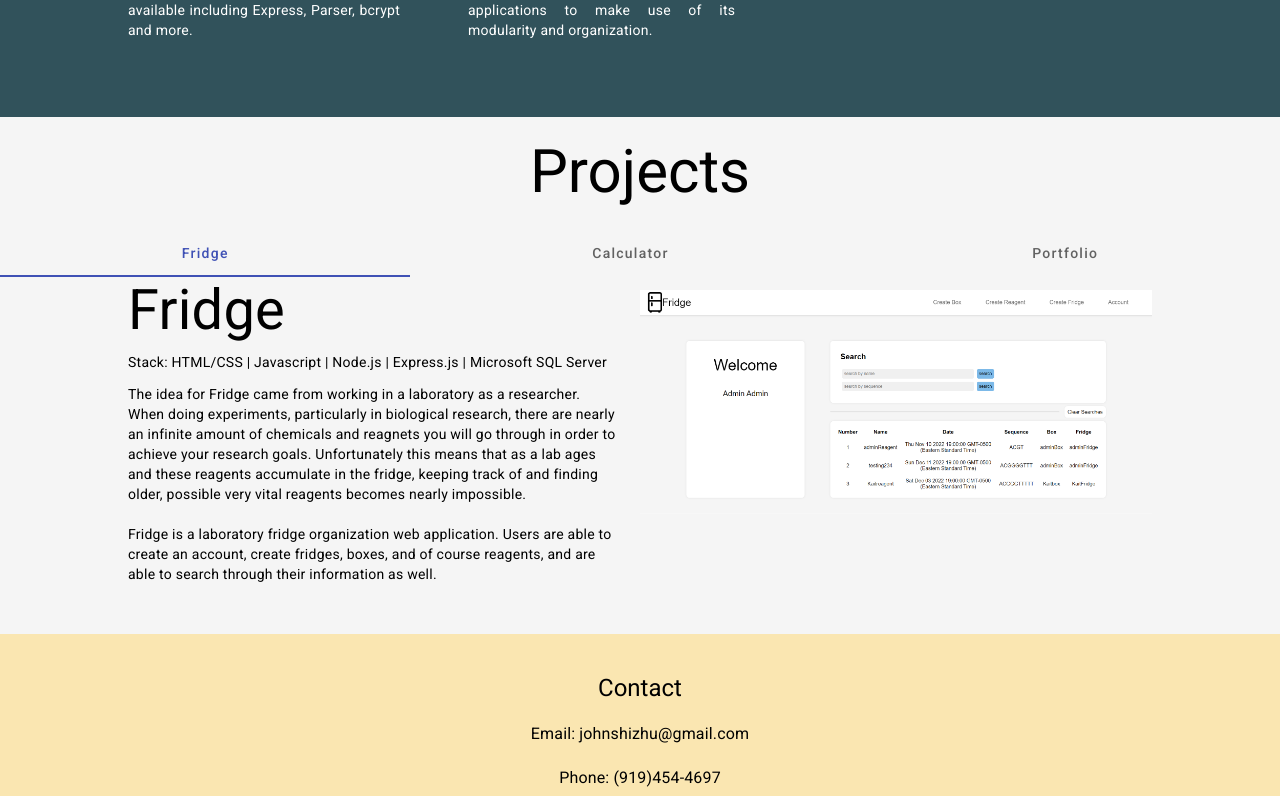
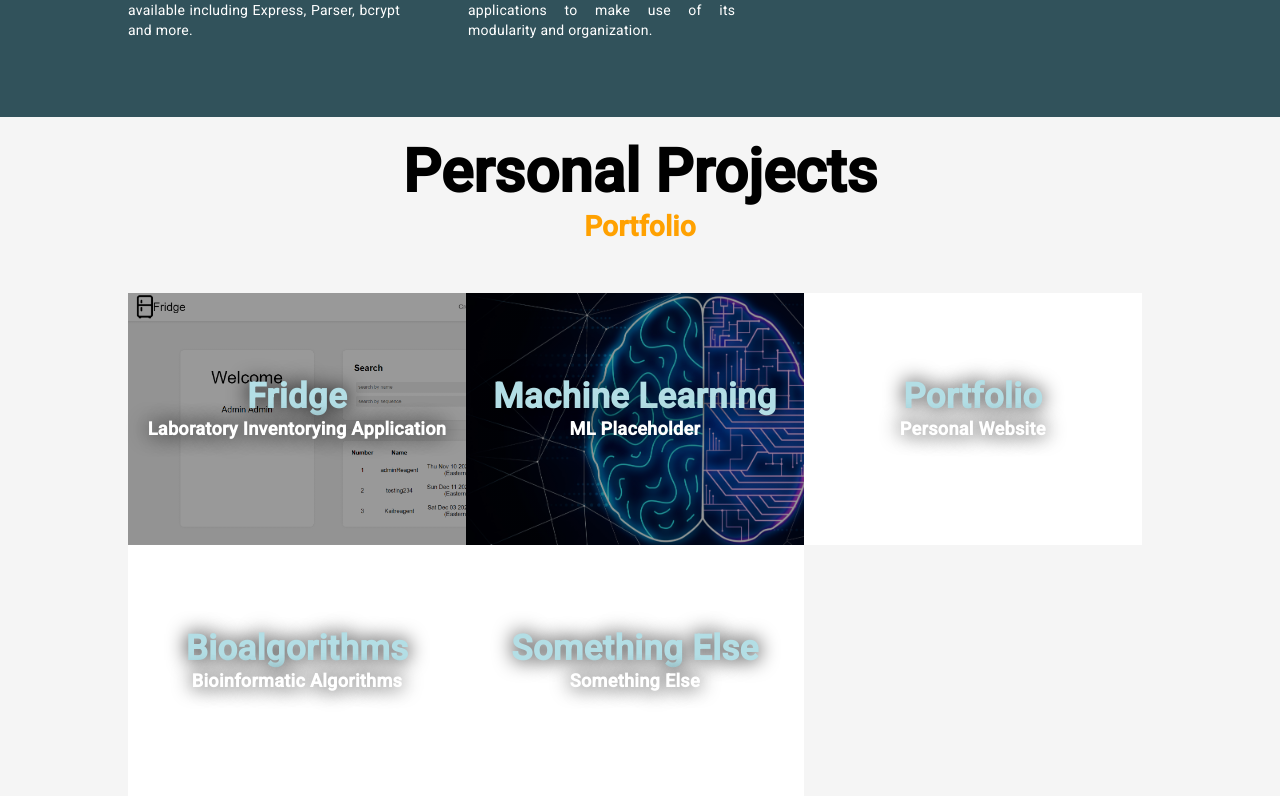
Before and after one commit to johnshizhu/Portfolio, an Angular app: page / in a window 1280 px wide. Shown: the part 2424-3220 px from the top of the page. Built offline with nearby package versions, Linux system fonts and the light colour scheme.

Commit message:
projects section update

```diff
--- a/angular.json
+++ b/angular.json
@@ -96,5 +96,8 @@
         }
       }
     }
+  },
+  "cli": {
+    "analytics": "1760b258-2f6d-4d3d-9773-736b17fb4ea7"
   }
 }
--- a/src/app/projects/projects.component.css
+++ b/src/app/projects/projects.component.css
@@ -4,9 +4,17 @@
     transition-duration: 0.2s;
 }
 #projectsTitle {
-    padding: 3% 3% 2% 3%;
+    padding: 3% 3% 1% 3%;
     text-align: center;
     font-size: 60px;
+    font-weight: bold;
+}
+#projects-subtitle {
+    font-size: 2em;
+    color: #FFA101;
+    text-align: center;
+    margin-bottom: 2em;
+    font-weight: bold;
 }
 .tabContent {
     text-align: left;
@@ -27,3 +35,53 @@
 #fridgeImage {
     max-width: 100%;
 }
+.projects-container {
+    margin: 0 10% 0 10%;
+}
+.projects-grid {
+    display: flex;
+    flex-wrap: wrap;
+}
+.projects-tile {
+    height: 18em;
+    width: 33%;
+    background-color: white;
+    text-align: center;
+    display: flex;
+    justify-content: center;
+    align-items: center;
+    transition-duration: 0.3s;
+}
+.projects-tile-title {
+    color: #B3DEE5;
+    font-size: 2.5em;
+    font-weight: bold;
+}
+.projects-tile-description {
+    font-size: 1.3em;
+    font-weight: bold;
+    color: white;
+}
+#ml-tile {
+    background: linear-gradient( rgba(0, 0, 0, 0.4), rgba(0, 0, 0, 0.4) ), url("../../assets/images/ML-background.png");
+    background-size: cover;
+}
+
+#fridge-tile {
+    background: linear-gradient( rgba(0, 0, 0, 0.4), rgba(0, 0, 0, 0.4) ), url("../../assets/images/Fridge_Dash_SC.png");
+    background-size: cover;
+}
+.projects-tile-content {
+    display: flex;
+    align-items: center;
+    justify-content: center;
+    flex-direction: column;
+    width: 100%;
+    height: 100%;
+    transition-duration: 0.3s;
+    text-shadow: 0px 0px 20px black;
+}
+.projects-tile-content:hover {
+    backdrop-filter: brightness(0.6);
+    transition-duration: 0.3s;
+}
--- a/src/app/projects/projects.component.html
+++ b/src/app/projects/projects.component.html
@@ -1,51 +1,38 @@
 <div class="projects" id="nav_projects">
-    <h1 id="projectsTitle">Projects</h1>
-    <mat-tab-group id="tabGroup" >
-        <mat-tab label="Fridge">
-            <div class="tabContent">
-                <div class="tabText">
-                    <p class="tab-title">Fridge</p>
-                    <p>Stack: HTML/CSS | Javascript | Node.js | Express.js | Microsoft SQL Server</p>
-                    <p>
-                        The idea for Fridge came from working in a laboratory as a researcher. When doing experiments, particularly
-                        in biological research, there are nearly an infinite amount of chemicals and reagnets you will go through
-                        in order to achieve your research goals. Unfortunately this means that as a lab ages and these reagents
-                        accumulate in the fridge, keeping track of and finding older, possible very vital reagents becomes nearly
-                        impossible.
-
-                        <br><br>
-                        Fridge is a laboratory fridge organization web application. Users are able to create an account,
-                        create fridges, boxes, and of course reagents, and are able to search through their information as well.
-                    </p>
-                </div>
-                <div class="tabImage">
-                    <img id="fridgeImage" src="assets/images/Fridge_Dash_SC.png" alt="Fridge Application">
+    <h1 id="projectsTitle">Personal Projects</h1>
+    <p id="projects-subtitle">Portfolio</p>
+    <div class="projects-container">
+        <div class="projects-grid">
+            <div class="projects-tile" id="fridge-tile">
+                <div class="projects-tile-content">
+                    <p class="projects-tile-title">Fridge</p>
+                    <p class="projects-tile-description">Laboratory Inventorying Application</p>
                 </div>
             </div>
-        </mat-tab>
-        <mat-tab label="Calculator">
-            <div class="tabContent">
-                <div class="tabText">
-                    <p class="tab-title">Calculator</p>
-                    <p>Stack: Angular</p>
-                    <p>
-                        Product of my early attmpets at learning angular, just a simple calculator webb application
-                    </p>
-                </div>
-                <div class="tabImage">
-                    <img id="calcimage" src="assets/images/calculatorcrop.png" alt="Calcualtor Application">
+            <div class="projects-tile" id="ml-tile">
+                <div class="projects-tile-content">
+                    <p class="projects-tile-title">Machine Learning</p>
+                    <p class="projects-tile-description">ML Placeholder</p>
                 </div>
             </div>
-        </mat-tab>
-        <mat-tab label="Portfolio">
-            <div class="tabContent">
-                <div class="tabText">
-                    <p class="tab-title">Portfolio</p>
-                    <p>Stack: Angular</p>
-                    <p>Take a look around :D</p>
+            <div class="projects-tile">
+                <div class="projects-tile-content">
+                    <p class="projects-tile-title">Portfolio</p>
+                    <p class="projects-tile-description">Personal Website</p>
                 </div>
-                <div class="tabImage"></div>
             </div>
-        </mat-tab>
-    </mat-tab-group>
+            <div class="projects-tile">
+                <div class="projects-tile-content">
+                    <p class="projects-tile-title">Bioalgorithms</p>
+                    <p class="projects-tile-description">Bioinformatic Algorithms</p>
+                </div>
+            </div>
+            <div class="projects-tile">
+                <div class="projects-tile-content">
+                    <p class="projects-tile-title">Something Else</p>
+                    <p class="projects-tile-description">Something Else</p>
+                </div>
+            </div>
+        </div>
+    </div>
 </div>
--- a/src/app/skills/skills.component.css
+++ b/src/app/skills/skills.component.css
@@ -20,6 +20,7 @@
     /* border-style: dashed; */
     width: 80%;
     height: 90%;
+    margin: 0;
 
 }
 .skillsImage {
```
Also changed, not shown: src/assets/images/ML-background.png (added).
